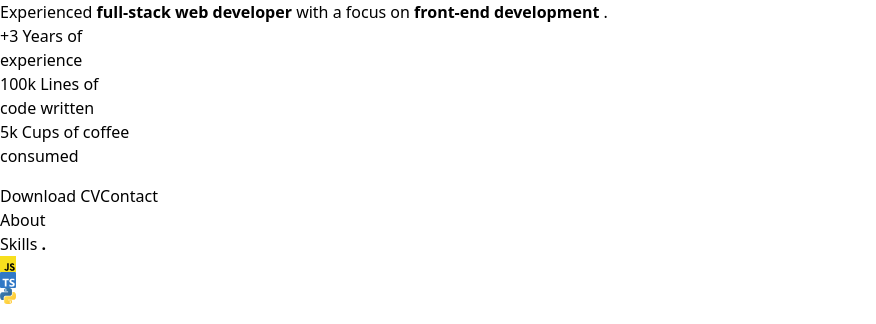
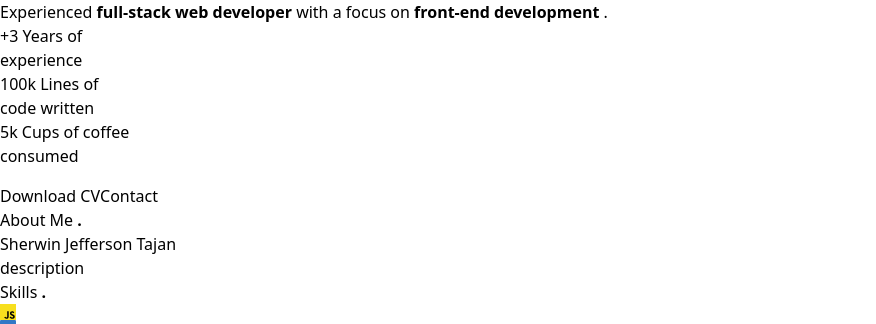
Before and after one commit to NightDev19/Modern_Portfolio, a Vue app: page / in a window 1280 px wide. Shown: the part 1544-1868 px from the top of the page, without its empty margins (0-876 px from the left). Built offline with nearby package versions, Linux system fonts and the light colour scheme; some icons are missing.

Commit message:
Updating and Starting Projects and About Me

```diff
--- /dev/null
+++ b/src/data/aboutme.json
@@ -0,0 +1,6 @@
+[
+    {
+        "name": "Sherwin Jefferson Tajan",
+        "description": "description"
+    }
+]
--- a/src/data/projects.json
+++ b/src/data/projects.json
@@ -56,5 +56,14 @@
     "repo": "https://github.com/NightDev19/Modern_Portfolio",
     "image": "https://github.com/NightDev19/Modern_Portfolio/blob/main/src/assets/HomeImage.png?raw=true",
     "langs": [ "devicon:javascript", "devicon:vuejs", "devicon:tailwindcss", "logos:daisyui"]
+  },
+  {
+    "id": 6,
+    "title": "Modern Portfolio",
+    "description": "Making my own modern portfolio using Vite , Vuejs , Tailwindcss and DaisyUI to present my skills and projects",
+    "link": "https://github.com/NightDev19/FB_PokeBack",
+    "repo": "https://github.com/NightDev19/FB_PokeBack",
+    "image": "https://pbs.twimg.com/media/GIu5parWcAAj05Y?format=png&name=360x360",
+    "langs": [ "devicon:python"]
   }
 ]
--- a/src/views/About.vue
+++ b/src/views/About.vue
@@ -1,5 +1,45 @@
 <template>
-  <div id="about" class="h-96 w-full flex justify-center items-center bg-gray-950">
-    About
-  </div>
+  <section
+    class="pb-5 w-full bg-gray-950"
+    id="about"
+    style="padding-top: 5rem; margin-top: -5rem"
+  >
+    <header class="mx-6 pt-6 md:mx-10">
+      <h1 class="text-white font-bold text-3xl md:text-5xl">
+        About Me
+        <b
+          class="text-transparent bg-clip-text bg-gradient-to-r from-sky-200 to-blue-400"
+        >
+          .
+        </b>
+      </h1>
+      <div
+        class="h-1 w-24 rounded-full bg-gradient-to-r from-sky-200 to-blue-400 md:w-32 md:h-2"></div>
+    </header>
+
+    <div class="flex flex-wrap justify-start mx-6 md:mx-10 mt-5">
+      <SlideIn v-for="(item, index) in info" :key="index">
+        <div class="text-white text-lg leading-relaxed">
+          <h2 class="text-2xl font-semibold">{{ item.name }}</h2>
+          <p class="mt-2">{{ item.description }}</p>
+        </div>
+      </SlideIn>
+    </div>
+  </section>
 </template>
+
+<script>
+import info from "../data/aboutme.json";
+import SlideIn from "../components/ui/SlideIn.vue";
+
+export default {
+  components: {
+    SlideIn,
+  },
+  data() {
+    return {
+      info,
+    };
+  },
+};
+</script>
```
